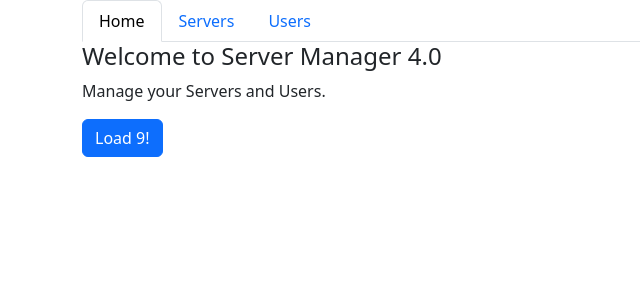
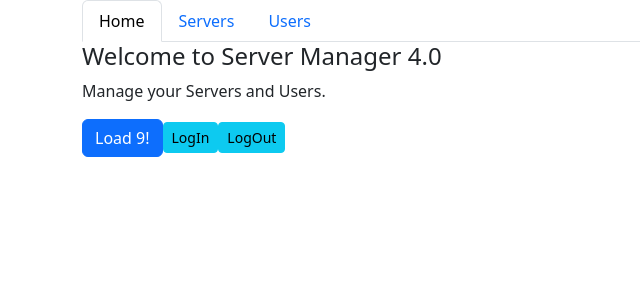
Before and after one commit to findsaranya/routingapp, an Angular app: page / in a window 1280 px wide. Shown: the top 300 px of the page, without its empty margins (0-640 px from the left). Built offline with nearby package versions, Linux system fonts and the light colour scheme.

Commit message:
added login and logout in home component

```diff
--- a/src/app/home/home.component.html
+++ b/src/app/home/home.component.html
@@ -2,3 +2,5 @@
 <p>Manage your Servers and Users.</p>
 
 <button class="btn btn-primary" (click)="onLoadServers(9)">Load 9!</button>
+<button class="btn btn-sm btn-info" (click)="onLogIn()">LogIn</button>
+<button class="btn btn-sm btn-info" (click) = "onLogOut()">LogOut</button>
--- a/src/app/home/home.component.ts
+++ b/src/app/home/home.component.ts
@@ -1,5 +1,7 @@
 import { Component, OnInit } from '@angular/core';
 import { Router } from '@angular/router';
+//import { AuthGuardService } from '../auth-guard.service';
+import { AuthService } from '../auth.service';
 
 @Component({
   selector: 'app-home',
@@ -8,7 +10,7 @@
 })
 export class HomeComponent implements OnInit {
 
-  constructor(private route:Router) { }
+  constructor(private route:Router,private authService:AuthService) { }
 
   ngOnInit() {
   }
@@ -18,5 +20,10 @@
   fragment:'loading'
   });
   }
-
+onLogIn(){
+  this.authService.login();
 }
+onLogOut(){
+  this.authService.logout();
+}
+}
```
